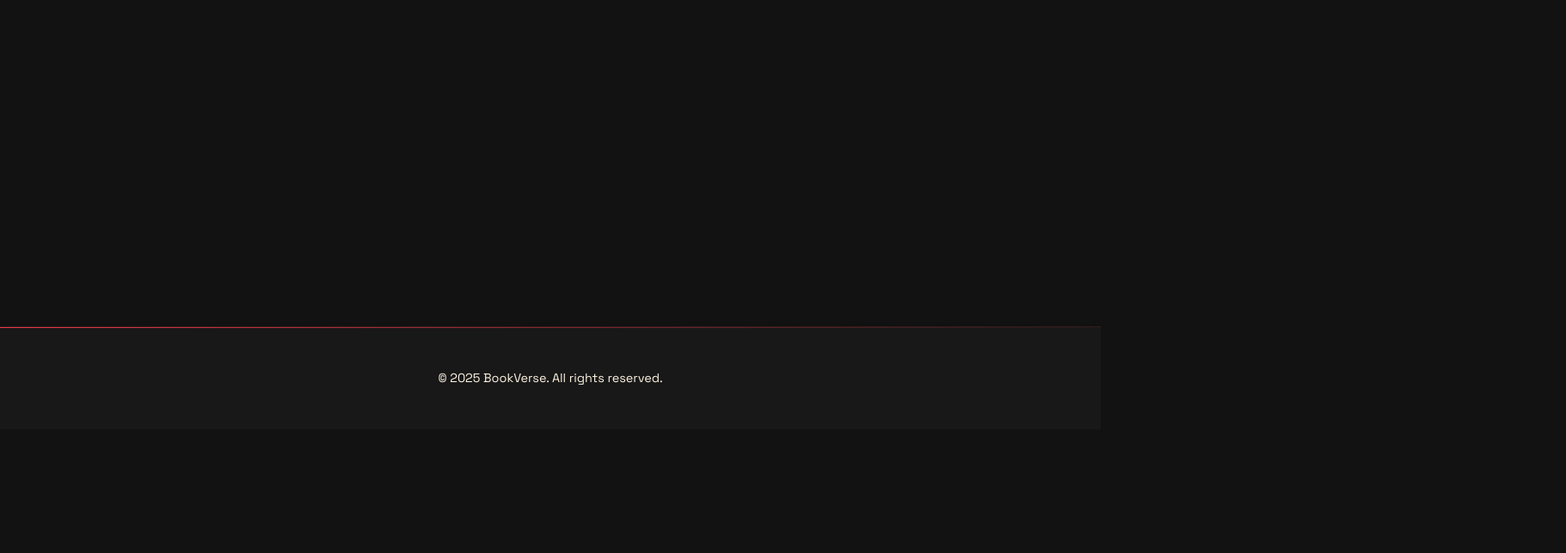
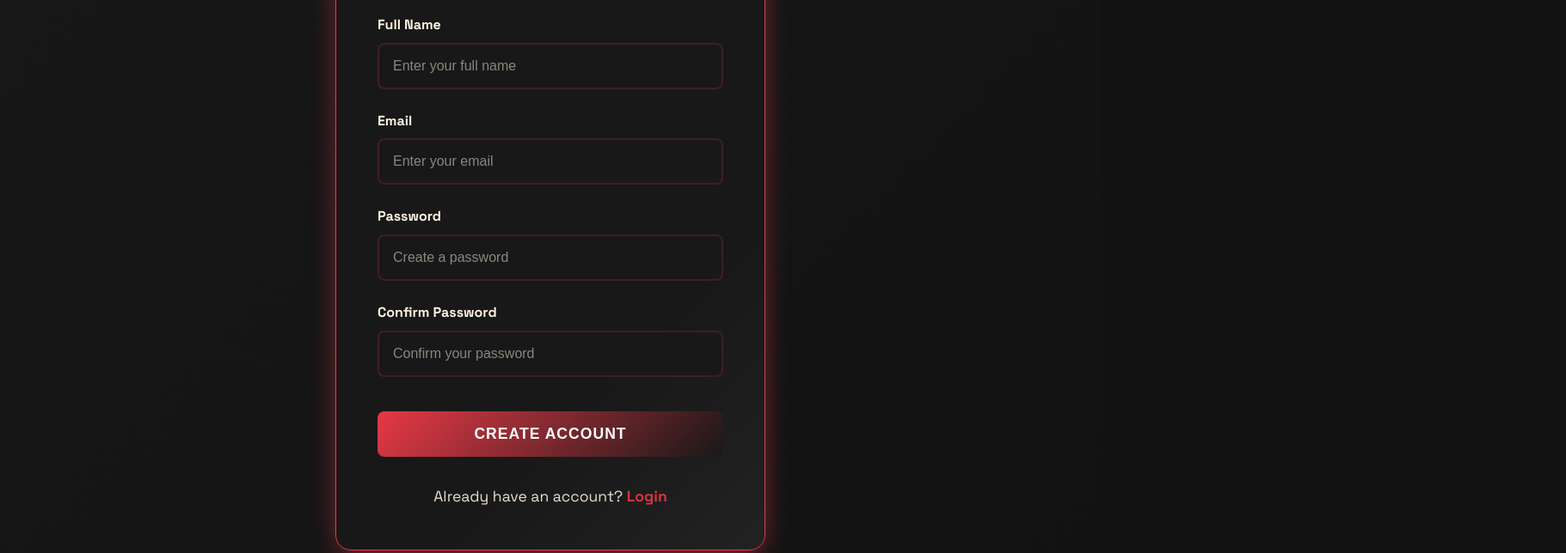
Before and after one commit to bhavishyaone/VirtualLibrary, a React (Vite) app: page /signup in a window 1280 px wide. Shown: the part 300-944 px from the top of the page at 86% size, 1821 px wide, since content can reach past the window. Before the commit the page ends 800 px from the top, so only its background shows below. Built offline with nearby package versions, Linux system fonts and the light colour scheme.

Commit message:
Added sign-up page with form validation and styling

```diff
--- a/src/App.jsx
+++ b/src/App.jsx
@@ -4,6 +4,7 @@ import HomePage from './pages/HomePage';
 import BrowseBooks from './pages/BrowseBooks';
 import BookDetail from './pages/BookDetail';
 import LoginPage from './pages/LoginPage';
+import SignUpPage from './pages/SignUpPage';
 import './styles.css';
 
 function App() {
@@ -26,6 +27,7 @@ function App() {
           <Route path="/browse" element={<BrowseBooks />} />
           <Route path="/book/:id" element={<BookDetail />} />
           <Route path="/login" element={<LoginPage />} />
+          <Route path="/signup" element={<SignUpPage />} />
         </Routes>
       </main>
 
--- /dev/null
+++ b/src/pages/SignUpPage.jsx
@@ -0,0 +1,142 @@
+import React, { useState } from 'react';
+
+function SignUpPage() {
+  const [formData, setFormData] = useState({
+    fullName: '',
+    email: '',
+    password: '',
+    confirmPassword: ''
+  });
+
+  const [errors, setErrors] = useState({});
+
+  const handleSubmit = (e) => {
+    e.preventDefault();
+    const validationErrors = {};
+
+    // Basic validation
+    if (!formData.fullName.trim()) {
+      validationErrors.fullName = 'Name is required';
+    }
+
+    if (!formData.email.trim()) {
+      validationErrors.email = 'Email is required';
+    } else if (!/\S+@\S+\.\S+/.test(formData.email)) {
+      validationErrors.email = 'Email is invalid';
+    }
+
+    if (!formData.password) {
+      validationErrors.password = 'Password is required';
+    } else if (formData.password.length < 6) {
+      validationErrors.password = 'Password must be at least 6 characters';
+    }
+
+    if (formData.password !== formData.confirmPassword) {
+      validationErrors.confirmPassword = 'Passwords do not match';
+    }
+
+    if (Object.keys(validationErrors).length > 0) {
+      setErrors(validationErrors);
+      return;
+    }
+
+    // Handle sign up logic here
+    console.log('Sign up attempt with:', formData);
+  };
+
+  const handleChange = (e) => {
+    const { name, value } = e.target;
+    setFormData(prevState => ({
+      ...prevState,
+      [name]: value
+    }));
+    // Clear error when user starts typing
+    if (errors[name]) {
+      setErrors(prev => ({
+        ...prev,
+        [name]: ''
+      }));
+    }
+  };
+
+  return (
+    <div className="signup-page">
+      <div className="signup-container">
+        <h1>Create Account</h1>
+        <p>Join our community of book lovers</p>
+
+        <form onSubmit={handleSubmit} className="signup-form">
+          <div className="form-group">
+            <label htmlFor="fullName">Full Name</label>
+            <input
+              type="text"
+              id="fullName"
+              name="fullName"
+              value={formData.fullName}
+              onChange={handleChange}
+              placeholder="Enter your full name"
+              className={errors.fullName ? 'error' : ''}
+              required
+            />
+            {errors.fullName && <span className="error-message">{errors.fullName}</span>}
+          </div>
+
+          <div className="form-group">
+            <label htmlFor="email">Email</label>
+            <input
+              type="email"
+              id="email"
+              name="email"
+              value={formData.email}
+              onChange={handleChange}
+              placeholder="Enter your email"
+              className={errors.email ? 'error' : ''}
+              required
+            />
+            {errors.email && <span className="error-message">{errors.email}</span>}
+          </div>
+
+          <div className="form-group">
+            <label htmlFor="password">Password</label>
+            <input
+              type="password"
+              id="password"
+              name="password"
+              value={formData.password}
+              onChange={handleChange}
+              placeholder="Create a password"
+              className={errors.password ? 'error' : ''}
+              required
+            />
+            {errors.password && <span className="error-message">{errors.password}</span>}
+          </div>
+
+          <div className="form-group">
+            <label htmlFor="confirmPassword">Confirm Password</label>
+            <input
+              type="password"
+              id="confirmPassword"
+              name="confirmPassword"
+              value={formData.confirmPassword}
+              onChange={handleChange}
+              placeholder="Confirm your password"
+              className={errors.confirmPassword ? 'error' : ''}
+              required
+            />
+            {errors.confirmPassword && <span className="error-message">{errors.confirmPassword}</span>}
+          </div>
+
+          <button type="submit" className="signup-submit">
+            Create Account
+          </button>
+        </form>
+
+        <div className="signup-footer">
+          <p>Already have an account? <a href="/login">Login</a></p>
+        </div>
+      </div>
+    </div>
+  );
+}
+
+export default SignUpPage;
--- a/src/styles.css
+++ b/src/styles.css
@@ -1455,3 +1455,130 @@ body {
     gap: 1rem;
   }
 }
+
+/* Sign Up Page */
+.signup-page {
+  min-height: calc(100vh - 180px);
+  display: flex;
+  align-items: center;
+  justify-content: center;
+  padding: 2rem;
+  background: var(--gradient-dark);
+  position: relative;
+}
+
+.signup-page::before {
+  content: '';
+  position: absolute;
+  top: -50%;
+  left: -50%;
+  width: 200%;
+  height: 200%;
+  background: var(--urban-pattern);
+  opacity: 0.1;
+  animation: rotate 20s linear infinite;
+}
+
+.signup-container {
+  background: linear-gradient(135deg, #181818 70%, #222 100%);
+  padding: 3rem;
+  border-radius: 18px;
+  width: 100%;
+  max-width: 500px;
+  box-shadow: 0 8px 32px -8px #e63946cc, 0 2px 8px #18181844;
+  border: 1.5px solid var(--primary-color);
+  position: relative;
+  z-index: 1;
+}
+
+.signup-container h1 {
+  color: var(--accent-color);
+  font-size: 2.5rem;
+  margin-bottom: 1rem;
+  text-align: center;
+  font-weight: 800;
+  background: var(--gradient-primary);
+  -webkit-background-clip: text;
+  -webkit-text-fill-color: transparent;
+}
+
+.signup-container p {
+  color: var(--accent-color);
+  text-align: center;
+  margin-bottom: 2rem;
+  font-size: 1.1rem;
+  opacity: 0.9;
+}
+
+.signup-form {
+  display: flex;
+  flex-direction: column;
+  gap: 1.5rem;
+}
+
+.signup-form .form-group input.error {
+  border-color: #e63946;
+  background-color: rgba(230, 57, 70, 0.1);
+}
+
+.error-message {
+  color: #e63946;
+  font-size: 0.875rem;
+  margin-top: 0.5rem;
+  display: block;
+}
+
+.signup-submit {
+  background: var(--gradient-primary);
+  color: var(--white);
+  border: none;
+  padding: 1rem;
+  border-radius: 8px;
+  font-size: 1.1rem;
+  font-weight: 700;
+  cursor: pointer;
+  transition: var(--transition);
+  text-transform: uppercase;
+  letter-spacing: 1px;
+  margin-top: 1rem;
+}
+
+.signup-submit:hover {
+  transform: translateY(-2px);
+  box-shadow: 0 4px 12px rgba(230, 57, 70, 0.2);
+}
+
+.signup-footer {
+  margin-top: 2rem;
+  text-align: center;
+}
+
+.signup-footer p {
+  margin-bottom: 0;
+  color: var(--accent-color);
+}
+
+.signup-footer a {
+  color: var(--primary-color);
+  text-decoration: none;
+  font-weight: 600;
+  transition: var(--transition);
+}
+
+.signup-footer a:hover {
+  color: var(--accent-color);
+}
+
+@media (max-width: 480px) {
+  .signup-container {
+    padding: 2rem;
+  }
+
+  .signup-container h1 {
+    font-size: 2rem;
+  }
+
+  .signup-form {
+    gap: 1rem;
+  }
+}
```
